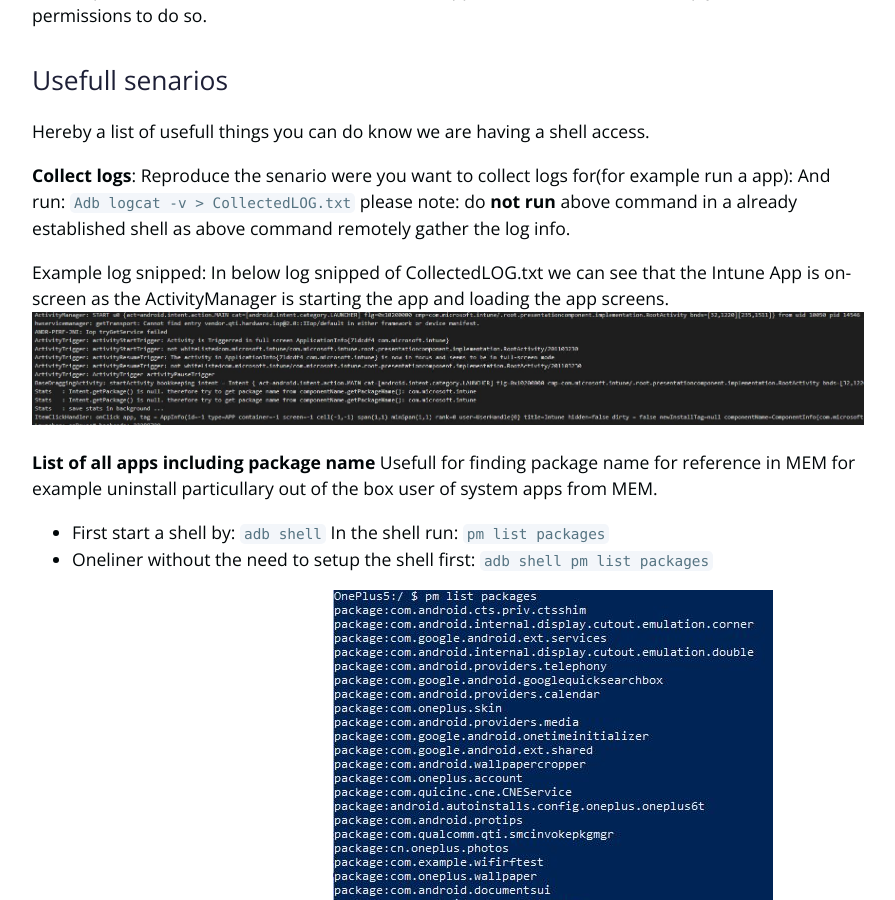
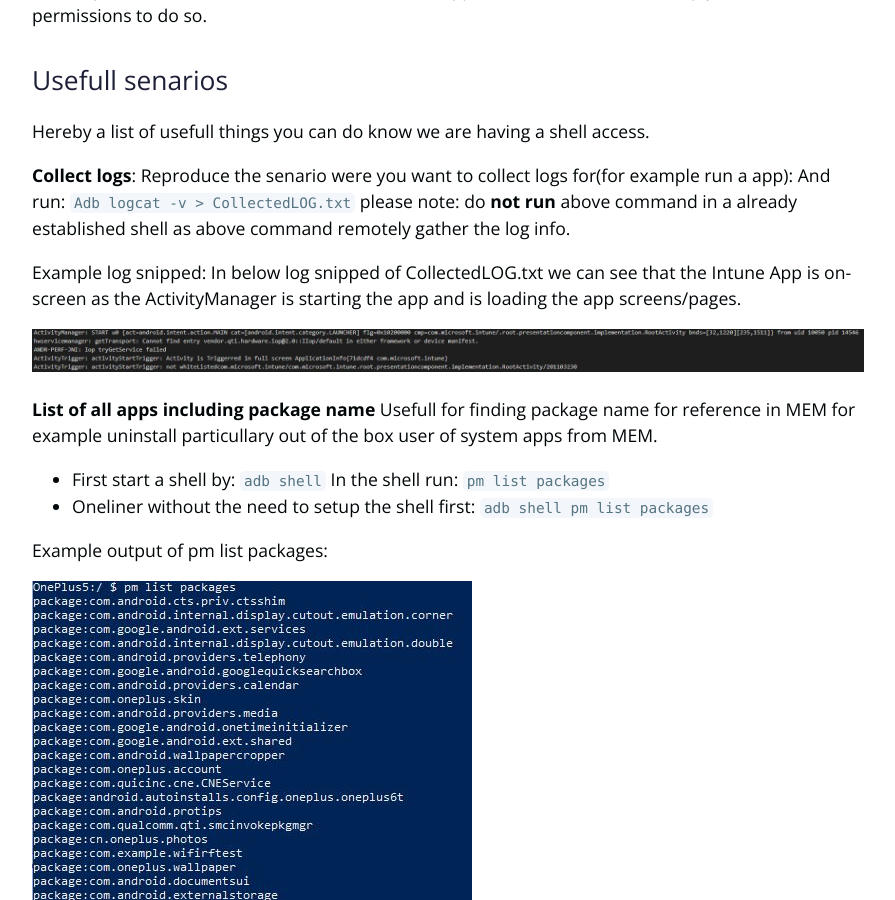
Before and after one commit to CorneDeJong/Blog, a Jekyll site: the page built from AndroidDebug.md, in a window 1280 px wide and 900 px high, scrolled down 3012 px. Shown: the whole window, without its empty margins (192-1087 px from the left). Built offline with Jekyll 4.4.1, drawn with Linux system fonts in a browser that asks for light colours; our own code applies the rules of GitHub Pages for plain Markdown files.

Commit message:
text changes

```diff
--- a/AndroidDebug.md
+++ b/AndroidDebug.md
@@ -62,8 +62,9 @@
 **Collect logs**: Reproduce the senario were you want to collect logs for(for example run a app): And run: `Adb logcat -v > CollectedLOG.txt`
 please note: do **not run** above command in a already established shell as above command remotely gather the log info.
 
-Example log snipped: In below log snipped of CollectedLOG.txt we can see that the Intune App is on-screen as the ActivityManager is starting the app and loading the app screens.
-![Open Microsoft Intune App on Android](/Images/IntuneAppLog.JPG)
+Example log snipped: In below log snipped of CollectedLOG.txt we can see that the Intune App is on-screen as the ActivityManager is starting the app and is loading the app screens/pages.
+
+![Open Microsoft Intune App on Android](/Images/applog1.JPG)
 
 **List of all apps including package name**
 Usefull for finding package name for reference in MEM for example uninstall particullary out of the box user of system apps from MEM.
@@ -72,6 +73,7 @@
 - Oneliner without the need to setup the shell first: `adb shell pm list packages`
 
 Example output of pm list packages:
+
 ![PM List](/Images/pmlist.JPG)
 
 
```
Also changed, not shown: Images/applog1.JPG (added), Images/applog2.JPG (added).
